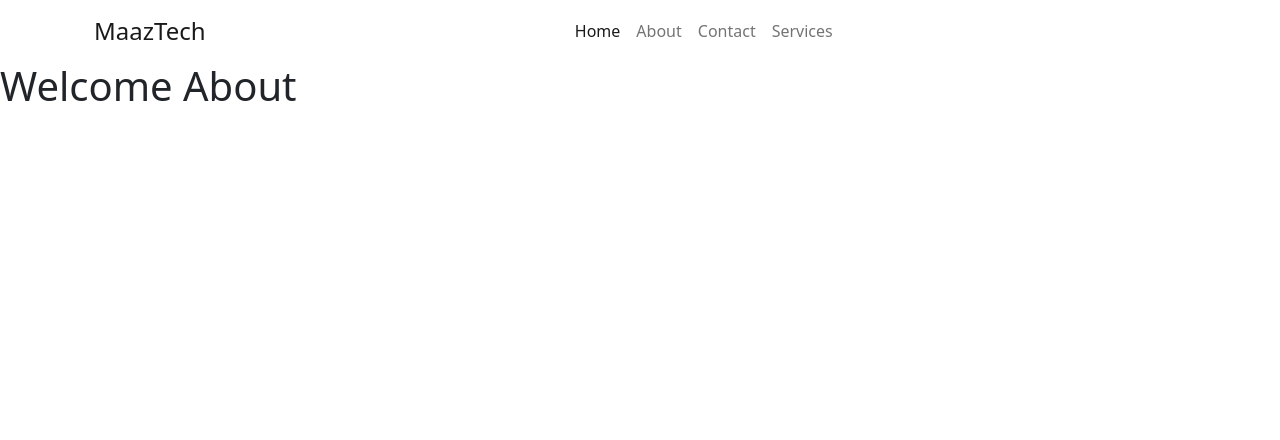
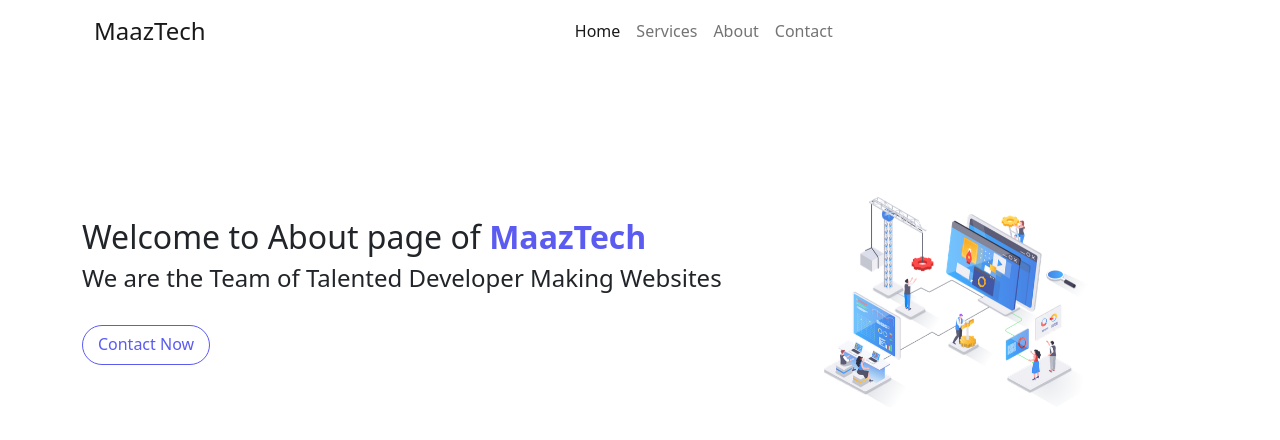
Before and after one commit to Muhammadmaazrana/maaztech.react, a React (Vite) app: page /about in a window 1280 px wide. Shown: the top 440 px of the page. Built offline with nearby package versions, Linux system fonts and the light colour scheme.

Commit message:
design about page

```diff
--- a/src/About.jsx
+++ b/src/About.jsx
@@ -1,9 +1,19 @@
 import React from 'react'
+import web from "../src/images/pic5.webp"
+import { Link } from 'react-router-dom'
 
 export default function About() {
   return (
     <div>
-      <h1>Welcome About</h1>
+      <div className="container">
+        <div className="main">
+        <div className="my-3 ">
+        <h2 className="heading">Welcome to About page of <strong className='brandname'>MaazTech</strong></h2>
+        <h4>We are the Team of Talented Developer Making Websites</h4>
+        <Link className='btn btn-outline-primary started my-4' to="./contact" >Contact Now</Link></div>
+
+        <img className='img-fluid animated  image' src={web} width={"30%"} alt="" />
+      </div></div>
     </div>
   )
 }
--- a/src/Home.jsx
+++ b/src/Home.jsx
@@ -1,5 +1,7 @@
 import React from 'react'
 import web from "../src/images/pic3.png"
+import { Link } from 'react-router-dom'
+
 export default function Home() {
   return (
     <div>
@@ -8,7 +10,7 @@ export default function Home() {
         <div className="my-3 ">
         <h2 className="heading">Grow Your Business with <strong className='brandname'>MaazTech</strong></h2>
         <h4>We are the Team of Talented Developer Making Websites</h4>
-        <button className='started my-4'>Get Started</button></div>
+         <Link className='btn btn-outline-primary started my-4' to="./services" >Get Started</Link></div>
 
         <img className='img-fluid animated  image' src={web} width={"30%"} alt="" />
       </div></div>
--- a/src/Navbar.jsx
+++ b/src/Navbar.jsx
@@ -16,14 +16,15 @@ export default function Navbar() {
           <Link className="nav-link active" aria-current="page"  to="/">Home</Link>
         </li>
         <li className="nav-item">
+          <Link className="nav-link" to="/services">Services</Link>
+        </li>
+        <li className="nav-item">
           <Link className="nav-link" to="/about">About</Link>
         </li>
         <li className="nav-item">
           <Link className="nav-link" to="/contact">Contact</Link>
         </li>
-        <li className="nav-item">
-          <Link className="nav-link" to="/services">Services</Link>
-        </li>
+
 
       </ul>
 
--- a/src/index.css
+++ b/src/index.css
@@ -18,7 +18,7 @@
   border-radius: 30px;
   border-color:#5b5bf2 ;
   width: 8rem;
-  height: 3rem;
+  height: 2.5rem;
 }
 .image{
   display: flex;
```
Also changed, not shown: src/images/pic4.png (added), src/images/pic5.webp (added).
